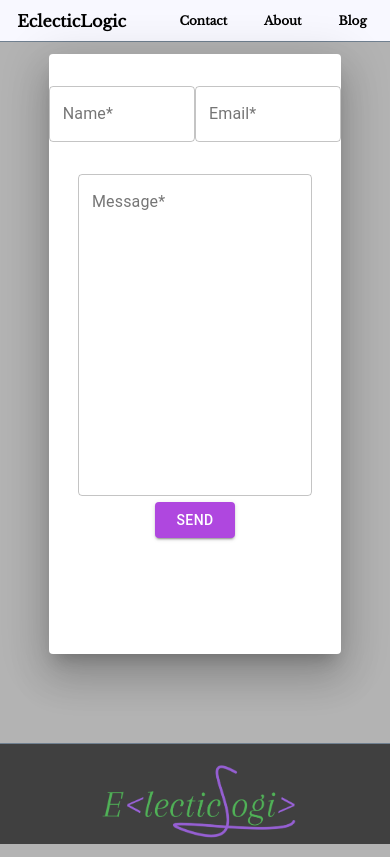
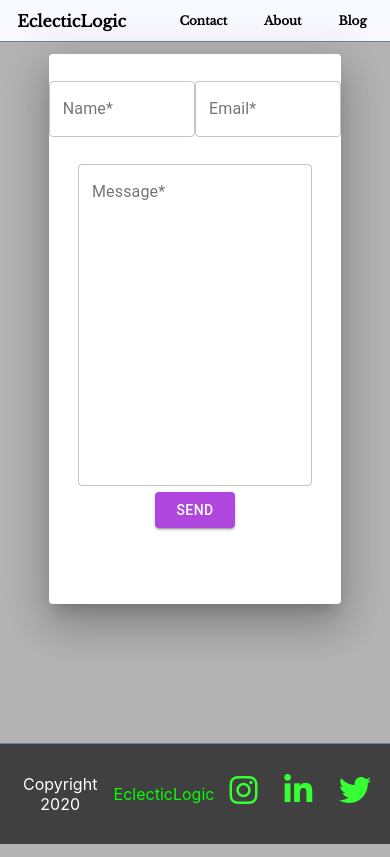
Before and after one commit to crsullivan/eclectic-advanced, a React (Create React App) app in the folder eclectic-advanced/: page /contact in a window 390 px wide. Built offline with nearby package versions, Linux system fonts and the light colour scheme.

Commit message:
mobile updates

```diff
--- a/eclectic-advanced/src/Contact.css
+++ b/eclectic-advanced/src/Contact.css
@@ -1,3 +1,12 @@
+@media only screen and (max-width: 600px) {
+
+    .Contact {
+        min-height: auto;
+    }
+
+}
+
+
 .Contact {
     min-height: 77.8vh;
     width: auto;
@@ -6,8 +15,8 @@
 
 .contactForm {
     width: 75%;
-    height: 600px;
-    min-height: 300px;
+    height: 550px;
+    min-height: 200px;
     margin: auto;
     margin-top: 1%;
     margin-bottom: 6%;
--- a/eclectic-advanced/src/Footer.css
+++ b/eclectic-advanced/src/Footer.css
@@ -10,16 +10,15 @@
 
     .footer {
         max-width: auto;
-        min-height: 100px;
+        min-height: 20%;
         display: flex;
-        flex-direction: column;
+        /* flex-direction: column; */
         position: relative;
 
     }
 
     .footer img {
-        min-width: 50%;
-        margin-top: 5%;
+        display: none;
 
     }
 
@@ -52,15 +51,17 @@
 .footer {
     background-color: #404040;
     position: fixed;
+    left: 0;
+    bottom: 0;
     width: 100%;
-    height: 100px;
+    height: 10vh;
+    min-height:100px;
     margin: 0 auto;
     border-top: 1px solid slategrey;
     color: white;
     display: flex;
     justify-content:space-between;
     align-items: center;
-    bottom: 0;
 
 }
 
@@ -69,13 +70,11 @@
     padding-left: 2%;
 }
 
-.copyright {
-    display: flex;
+p {
     margin-left: 2%;
     align-items: center;
-    width: 12%;
-    min-width:200px;
-
+    min-width: 13%;
+    text-align: center;
 }
 
 .Name {
--- a/eclectic-advanced/src/Landing.css
+++ b/eclectic-advanced/src/Landing.css
@@ -42,7 +42,7 @@
     justify-content: space-evenly;
     margin: auto;
     margin-bottom:8%;
-    min-height:200px;
+    min-height:125px;
     /* margin-top: 1%; */
 }
 
--- a/eclectic-advanced/src/index.css
+++ b/eclectic-advanced/src/index.css
@@ -7,7 +7,7 @@ body {
   -moz-osx-font-smoothing: grayscale;
   background: #b3b3b3;
     min-height: 400px;
-    margin-bottom: 100px;
+    margin-bottom: 150px;
     clear: both;
 
 
```
